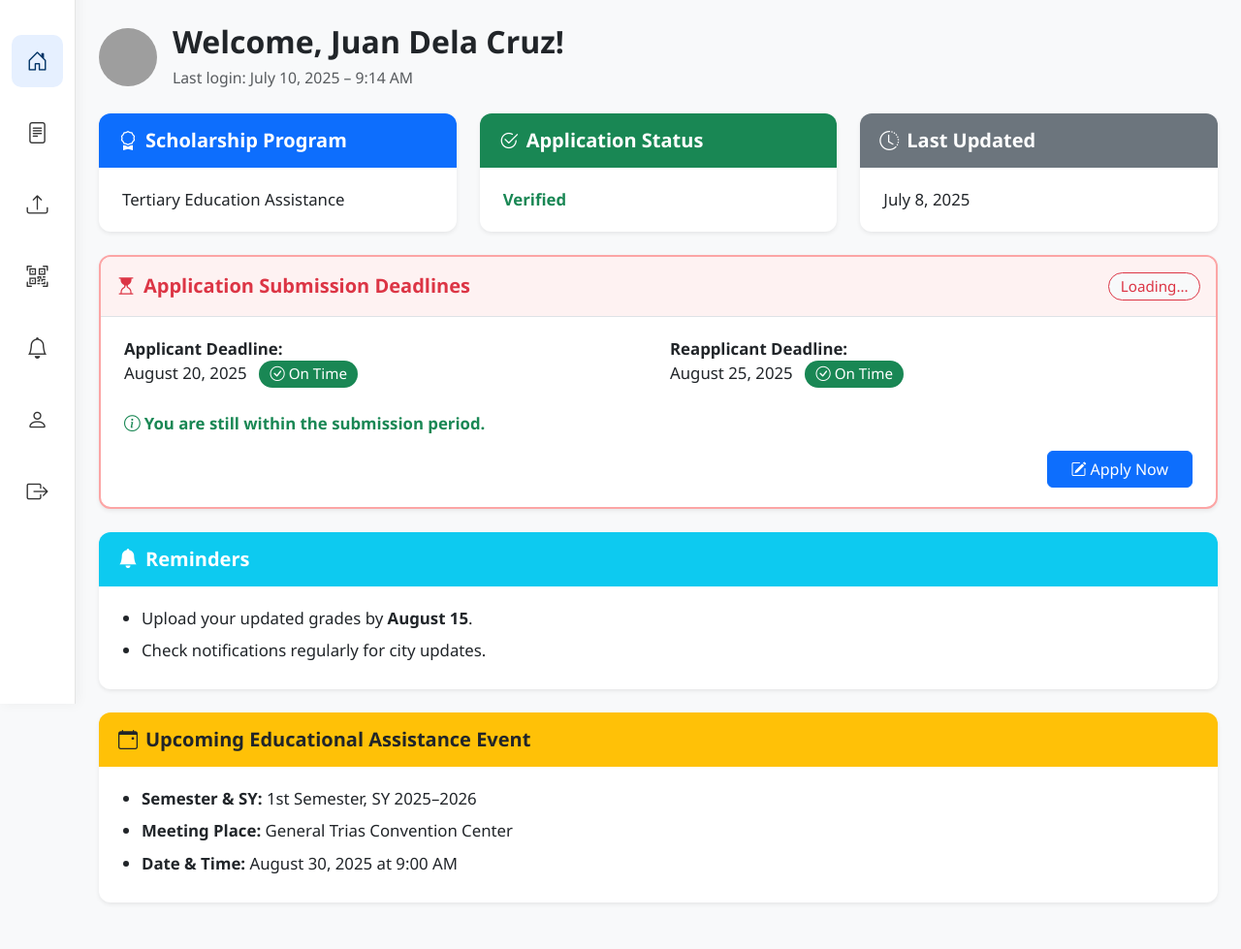
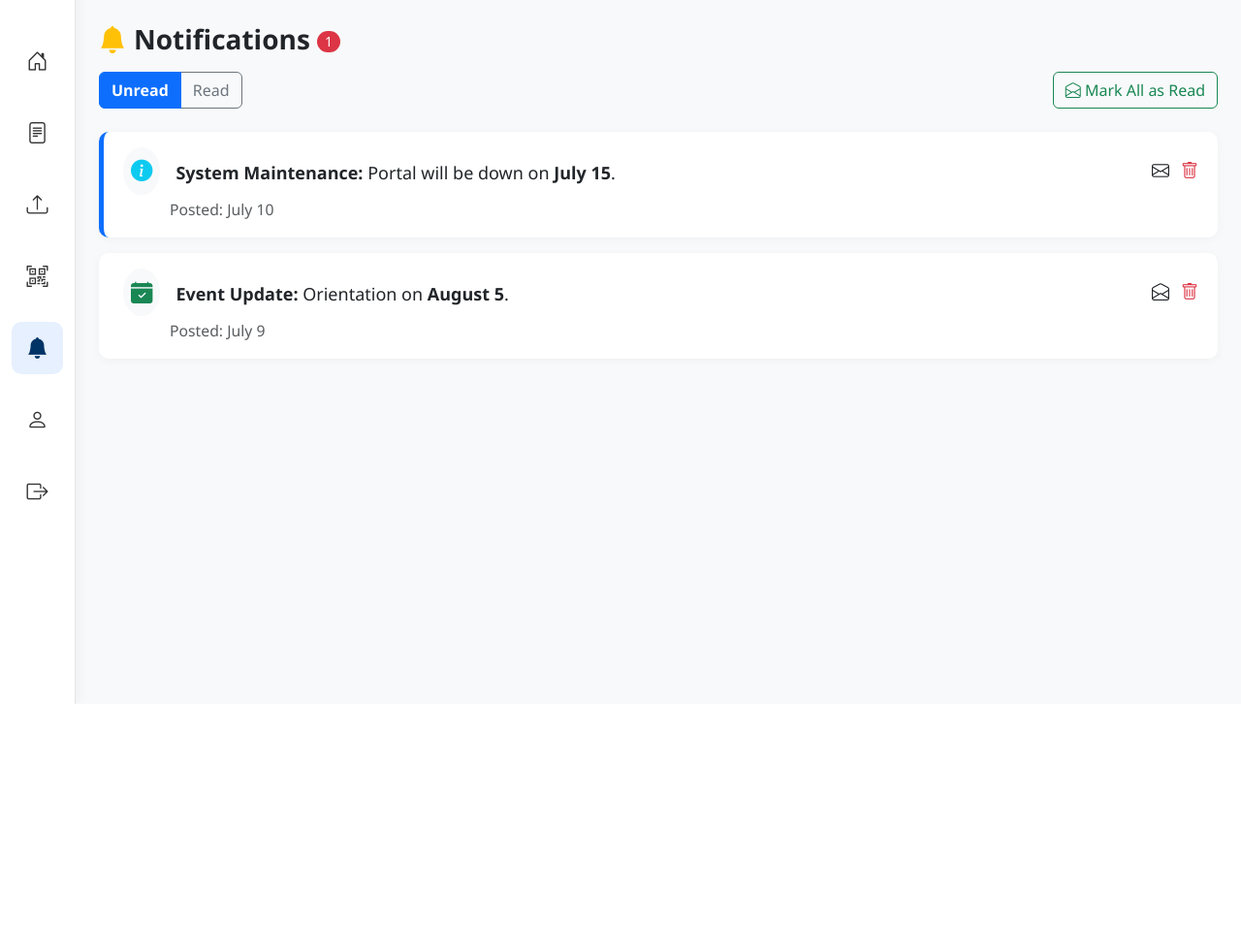
Before and after one commit to RojenSoliman/EducAid, a PHP site: page /user_html/homepage.html in a window 1280 px wide. Shown: the part 74-1053 px from the top of the page at 97% size. After the commit the page ends 800 px from the top, so only its background shows below. Run offline with PHP 8.4, Linux system fonts and the light colour scheme; grey boxes are pictures that could not be loaded.

Commit message:
last modification: 2023-10-01 12:00:00 UTC

```diff
--- a/assets/css/notifications.css
+++ b/assets/css/notifications.css
@@ -1,27 +1,60 @@
+/* notifications.css */
 * {
   box-sizing: border-box;
 }
 
 body {
-  font-family: 'Segoe UI', Tahoma, Geneva, Verdana, sans-serif;
   background-color: #f8f9fa;
   margin: 0;
   padding: 0;
+  font-family: 'Segoe UI', Tahoma, Geneva, Verdana, sans-serif;
 }
 
 .notifications-list {
   display: flex;
   flex-direction: column;
+  gap: 16px;
+  transition: all 0.3s ease;
 }
 
 .notification-card {
-  background: #ffffff;
+  background: #fff;
   border-radius: 10px;
   padding: 16px 20px;
-  margin-bottom: 16px;
-  box-shadow: 0 2px 10px rgba(0,0,0,0.04);
+  box-shadow: 0 2px 10px rgba(0, 0, 0, 0.04);
   transition: all 0.3s ease;
   border-left: 5px solid transparent;
+  opacity: 1;
+  transform: translateY(0);
+  animation: slideIn 0.3s ease forwards;
+}
+
+@keyframes slideIn {
+  from {
+    opacity: 0;
+    transform: translateY(15px);
+  }
+  to {
+    opacity: 1;
+    transform: translateY(0);
+  }
+}
+
+@keyframes slideOut {
+  from {
+    opacity: 1;
+    transform: translateY(0);
+    height: auto;
+    margin-bottom: 16px;
+    padding: 16px 20px;
+  }
+  to {
+    opacity: 0;
+    transform: translateY(20px);
+    height: 0;
+    margin: 0;
+    padding: 0;
+  }
 }
 
 .notification-card.unread {
@@ -34,11 +67,31 @@
 
 .notification-card:hover {
   transform: translateY(-2px);
-  box-shadow: 0 4px 14px rgba(0,0,0,0.06);
+  box-shadow: 0 4px 14px rgba(0, 0, 0, 0.06);
+}
+
+.notification-card.fade-out {
+  animation: slideOut 0.3s ease forwards;
+  pointer-events: none;
+  overflow: hidden;
 }
 
 .notification-header {
-  cursor: default;
+  cursor: pointer;
+}
+
+.notification-body {
+  padding-left: 42px;
+  margin-top: 12px;
+}
+
+.toggle-icon {
+  font-size: 20px;
+  transition: transform 0.3s ease;
+}
+
+.notification-card.expanded .toggle-icon {
+  transform: rotate(180deg);
 }
 
 .icon-box {
@@ -52,28 +105,50 @@
 }
 
 .action-buttons {
+  margin-left: auto;
   display: flex;
   gap: 12px;
-  font-size: 1.2rem;
 }
 
-/* Responsive Controls */
-.notification-actions-mobile {
-  display: none;
+#unread-count {
+  font-size: 14px;
+  padding: 4px 8px;
+  vertical-align: middle;
 }
 
-/* Desktop */
-@media (min-width: 768px) {
-  .notification-actions-desktop {
-    display: flex !important;
-  }
-
-  .notification-actions-mobile {
-    display: none !important;
-  }
+#empty-state {
+  padding: 40px 20px;
+  color: #6c757d;
+  text-align: center;
 }
 
-/* Mobile */
+.undo-snackbar {
+  position: fixed;
+  bottom: 20px;
+  left: 50%;
+  transform: translateX(-50%);
+  background: #343a40;
+  color: white;
+  padding: 10px 16px;
+  border-radius: 8px;
+  box-shadow: 0 4px 10px rgba(0, 0, 0, 0.2);
+  z-index: 9999;
+  display: none;
+  opacity: 0;
+  transition: opacity 0.3s ease;
+}
+
+.undo-snackbar.show {
+  display: block;
+  opacity: 1;
+}
+
+/* Button active state */
+.btn-group .btn.active {
+  font-weight: 600;
+}
+
+/* Responsive layout */
 @media (max-width: 767px) {
   .notification-actions-mobile {
     display: flex !important;
@@ -89,12 +164,14 @@
   .notification-actions-desktop {
     display: none !important;
   }
+}
 
-  .action-buttons {
-    font-size: 1.1rem;
+@media (min-width: 768px) {
+  .notification-actions-desktop {
+    display: flex !important;
   }
 
-  .notification-card {
-    padding: 14px 16px;
+  .notification-actions-mobile {
+    display: none !important;
   }
 }
--- a/assets/js/notifications.js
+++ b/assets/js/notifications.js
@@ -1,8 +1,11 @@
+// notifications.js
 document.addEventListener('DOMContentLoaded', function () {
   const unreadCountSpan = document.getElementById('unread-count');
   const markAllReadBtn = document.getElementById('mark-all-read');
   const filterButtons = document.querySelectorAll('.btn-group .btn');
-  const notificationCards = document.querySelectorAll('.notification-card');
+  const notificationList = document.querySelector('.notifications-list');
+  let lastDeleted = null;
+  let undoTimeout = null;
 
   function updateUnreadCount() {
     const unread = document.querySelectorAll('.notification-card.unread').length;
@@ -18,35 +21,70 @@
     updateUnreadCount();
   }
 
+  function showUndoSnackbar() {
+    const snackbar = document.getElementById('undo-snackbar');
+    snackbar.innerHTML = `Notification deleted. <button id="undo-btn" class="btn btn-sm btn-light ms-2">Undo</button>`;
+    snackbar.classList.add('show');
+
+    document.getElementById('undo-btn').onclick = function () {
+      if (lastDeleted) {
+        lastDeleted.classList.remove('fade-out');
+        notificationList.appendChild(lastDeleted);
+        lastDeleted = null;
+      }
+      clearTimeout(undoTimeout);
+      snackbar.classList.remove('show');
+      updateUnreadCount();
+    };
+
+    undoTimeout = setTimeout(() => {
+      if (lastDeleted) lastDeleted.remove();
+      lastDeleted = null;
+      snackbar.classList.remove('show');
+      updateUnreadCount();
+    }, 5000);
+  }
+
   function deleteNotification(button) {
     const card = button.closest('.notification-card');
     if (card) {
-      card.remove();
-      updateUnreadCount();
+      lastDeleted = card;
+      card.classList.add('fade-out');
+      showUndoSnackbar();
     }
   }
 
-  // Event listener: "Mark All as Read"
-  markAllReadBtn.addEventListener('click', markAllAsRead);
-
-  // Event listener: Delete buttons
+  // Attach delete event
   document.querySelectorAll('.bi-trash').forEach(button => {
     button.addEventListener('click', function () {
       deleteNotification(button);
     });
   });
 
-  // Event listener: Filter toggle
+  // Attach mark as read event
+  document.querySelectorAll('.bi-envelope').forEach(button => {
+    button.addEventListener('click', function () {
+      const card = button.closest('.notification-card');
+      card.classList.remove('unread');
+      card.classList.add('read');
+      updateUnreadCount();
+    });
+  });
+
+  // Filter toggle
+  const notificationCards = document.querySelectorAll('.notification-card');
   filterButtons.forEach(button => {
     button.addEventListener('click', () => {
       filterButtons.forEach(btn => btn.classList.remove('active'));
       button.classList.add('active');
 
       const isUnread = button.textContent.trim() === 'Unread';
+      const isRead = button.textContent.trim() === 'Read';
+
       notificationCards.forEach(card => {
         if (isUnread && !card.classList.contains('unread')) {
           card.style.display = 'none';
-        } else if (!isUnread && !card.classList.contains('read')) {
+        } else if (isRead && !card.classList.contains('read')) {
           card.style.display = 'none';
         } else {
           card.style.display = 'block';
@@ -55,6 +93,9 @@
     });
   });
 
-  // Initial count
+  // Mark All Read
+  markAllReadBtn.addEventListener('click', markAllAsRead);
+
+  // Initialize count
   updateUnreadCount();
 });
--- a/user_html/homepage.html
+++ b/user_html/homepage.html
@@ -1,16 +1,14 @@
+<!-- notification.html -->
 <!DOCTYPE html>
 <html lang="en">
 <head>
   <meta charset="UTF-8" />
-  <meta name="viewport" content="width=device-width, initial-scale=1.0"/>
-  <title>EducAid – Student Dashboard</title>
-
-  <!-- Bootstrap + Icons -->
+  <meta name="viewport" content="width=device-width, initial-scale=1.0" />
+  <title>EducAid – Notifications</title>
   <link href="https://cdn.jsdelivr.net/npm/bootstrap@5.3.0/dist/css/bootstrap.min.css" rel="stylesheet" />
   <link href="https://cdn.jsdelivr.net/npm/bootstrap-icons@1.10.5/font/bootstrap-icons.css" rel="stylesheet" />
-
-  <!-- Custom CSS -->
   <link rel="stylesheet" href="../assets/css/homepage.css" />
+  <link rel="stylesheet" href="../assets/css/notifications.css" />
 </head>
 <body>
   <div id="wrapper">
@@ -21,50 +19,16 @@
         <span class="logo_name">EducAid</span>
       </div>
       <ul class="nav-list">
-        <li class="nav-item active">
-          <a href="#">
-            <i class="bi bi-house-door icon"></i>
-            <span class="links_name">Dashboard</span>
-          </a>
-        </li>
-        <li class="nav-item">
-          <a href="#">
-            <i class="bi bi-file-text icon"></i>
-            <span class="links_name">Application Status</span>
-          </a>
-        </li>
-        <li class="nav-item">
-          <a href="#">
-            <i class="bi bi-upload icon"></i>
-            <span class="links_name">Upload Documents</span>
-          </a>
-        </li>
-        <li class="nav-item">
-          <a href="#">
-            <i class="bi bi-qr-code-scan icon"></i>
-            <span class="links_name">My QR Code</span>
-          </a>
-        </li>
-        <li class="nav-item">
-          <a href="notificaton.html">
-            <i class="bi bi-bell icon"></i>
-            <span class="links_name">Notifications</span>
-          </a>
-        </li>
-        <li class="nav-item">
-          <a href="#">
-            <i class="bi bi-person icon"></i>
-            <span class="links_name">Profile</span>
-          </a>
-        </li>
-        <li class="nav-item logout">
-          <a href="#">
-            <i class="bi bi-box-arrow-right icon"></i>
-            <span class="links_name">Logout</span>
-          </a>
-        </li>
+        <li class="nav-item"><a href="homepage.html"><i class="bi bi-house-door icon"></i><span class="links_name">Dashboard</span></a></li>
+        <li class="nav-item"><a href="#"><i class="bi bi-file-text icon"></i><span class="links_name">Application Status</span></a></li>
+        <li class="nav-item"><a href="#"><i class="bi bi-upload icon"></i><span class="links_name">Upload Documents</span></a></li>
+        <li class="nav-item"><a href="#"><i class="bi bi-qr-code-scan icon"></i><span class="links_name">My QR Code</span></a></li>
+        <li class="nav-item active"><a href="notification.html"><i class="bi bi-bell-fill icon"></i><span class="links_name">Notifications</span></a></li>
+        <li class="nav-item"><a href="#"><i class="bi bi-person icon"></i><span class="links_name">Profile</span></a></li>
+        <li class="nav-item logout"><a href="#"><i class="bi bi-box-arrow-right icon"></i><span class="links_name">Logout</span></a></li>
       </ul>
     </div>
+
     <div class="sidebar-backdrop d-none" id="sidebar-backdrop"></div>
 
     <!-- Page Content -->
@@ -76,117 +40,64 @@
       </nav>
 
       <div class="container-fluid py-4 px-4">
-        <!-- Header -->
-        <div class="d-flex align-items-center mb-4">
-          <img src="../assets/images/default/profile.png" class="rounded-circle me-3" width="60" height="60" alt="Student Profile">
-          <div>
-            <h2 class="fw-bold mb-1">Welcome, Juan Dela Cruz!</h2>
-            <small class="text-muted">Last login: July 10, 2025 – 9:14 AM</small>
-          </div>
+        <div class="d-flex justify-content-between align-items-center mb-3">
+          <h3 class="fw-bold mb-0"><i class="bi bi-bell-fill me-2 text-warning"></i>Notifications <span class="badge bg-danger" id="unread-count">2</span></h3>
         </div>
 
-        <!-- Dashboard Cards -->
-        <div class="row g-4 mb-4">
-          <div class="col-md-4">
-            <div class="custom-card shadow-sm">
-              <div class="custom-card-header bg-primary text-white">
-                <h5 class="mb-0"><i class="bi bi-award me-2"></i>Scholarship Program</h5>
-              </div>
-              <div class="custom-card-body">
-                Tertiary Education Assistance
+        <!-- Desktop Controls -->
+        <div class="notification-actions-desktop d-none d-md-flex justify-content-between align-items-center mb-4">
+          <div class="btn-group" role="group">
+            <button class="btn btn-outline-primary active">Unread</button>
+            <button class="btn btn-outline-secondary">Read</button>
+          </div>
+          <button id="mark-all-read" class="btn btn-outline-success">
+            <i class="bi bi-envelope-open"></i> Mark All as Read
+          </button>
+        </div>
+
+        <!-- Mobile Controls -->
+        <div class="notification-actions-mobile d-flex d-md-none mb-3">
+          <button class="btn btn-outline-primary flex-fill me-1">Unread</button>
+          <button class="btn btn-outline-secondary flex-fill mx-1">Read</button>
+          <button class="btn btn-outline-success flex-fill ms-1" id="mark-all-read">
+            <i class="bi bi-envelope-open"></i>
+          </button>
+        </div>
+
+        <!-- Notifications -->
+        <div class="notifications-list">
+          <div class="notification-card unread">
+            <div class="d-flex justify-content-between align-items-center notification-header">
+              <div><span class="icon-box text-info bg-light me-3"><i class="bi bi-info-circle-fill"></i></span><strong>System Maintenance:</strong> Portal will be down on <b>July 15</b>.</div>
+              <div class="action-buttons">
+                <i class="bi bi-envelope" role="button" title="Mark as Read"></i>
+                <i class="bi bi-trash text-danger" role="button" title="Delete"></i>
               </div>
             </div>
+            <div class="text-muted small ms-5 mt-1">Posted: July 10</div>
           </div>
-          <div class="col-md-4">
-            <div class="custom-card shadow-sm">
-              <div class="custom-card-header bg-success text-white">
-                <h5 class="mb-0"><i class="bi bi-check2-circle me-2"></i>Application Status</h5>
-              </div>
-              <div class="custom-card-body text-success fw-semibold">
-                Verified
+
+          <div class="notification-card read">
+            <div class="d-flex justify-content-between align-items-center notification-header">
+              <div><span class="icon-box text-success bg-light me-3"><i class="bi bi-calendar-check-fill"></i></span><strong>Event Update:</strong> Orientation on <b>August 5</b>.</div>
+              <div class="action-buttons">
+                <i class="bi bi-envelope-open" role="button" title="Already Read"></i>
+                <i class="bi bi-trash text-danger" role="button" title="Delete"></i>
               </div>
             </div>
-          </div>
-          <div class="col-md-4">
-            <div class="custom-card shadow-sm">
-              <div class="custom-card-header bg-secondary text-white">
-                <h5 class="mb-0"><i class="bi bi-clock-history me-2"></i>Last Updated</h5>
-              </div>
-              <div class="custom-card-body">
-                July 8, 2025
-              </div>
-            </div>
-          </div>
-        </div>
-
-        <div id="deadline-section" class="custom-card border border-2 border-danger-subtle mb-4 shadow-sm">
-          <div class="p-3 d-flex justify-content-between align-items-center bg-danger-subtle border-bottom" data-bs-toggle="collapse" data-bs-target="#deadline-body" style="cursor: pointer;">
-            <h5 class="mb-0 text-danger fw-bold">
-              <i class="bi bi-hourglass-top me-2"></i>Application Submission Deadlines
-            </h5>
-            <span class="badge bg-light text-danger border border-danger" id="deadline-badge">Loading...</span>
-          </div>
-
-          <div id="deadline-body" class="collapse show">
-            <div class="custom-card-body">
-              <div class="row gy-3">
-                <div class="col-md-6">
-                  <p><strong>Applicant Deadline:</strong><br>August 20, 2025
-                    <span class="badge bg-success ms-2"><i class="bi bi-check-circle me-1"></i>On Time</span>
-                  </p>
-                </div>
-                <div class="col-md-6">
-                  <p><strong>Reapplicant Deadline:</strong><br>August 25, 2025
-                    <span class="badge bg-success ms-2"><i class="bi bi-check-circle me-1"></i>On Time</span>
-                  </p>
-                </div>
-              </div>
-              <p class="text-success fw-semibold mt-3">
-                <i class="bi bi-info-circle me-1"></i>You are still within the submission period.
-              </p>
-              <div class="text-end mt-3">
-                <a href="apply_now.html" class="btn btn-primary px-4">
-                  <i class="bi bi-pencil-square me-1"></i>Apply Now
-                </a>
-              </div>
-            </div>
-          </div>
-        </div>
-
-
-        <!-- Reminders -->
-        <div class="custom-card mb-4 shadow-sm">
-          <div class="custom-card-header bg-info text-white">
-            <h5 class="mb-0"><i class="bi bi-bell-fill me-2"></i>Reminders</h5>
-          </div>
-          <div class="custom-card-body">
-            <ul class="mb-0">
-              <li>Upload your updated grades by <strong>August 15</strong>.</li>
-              <li>Check notifications regularly for city updates.</li>
-            </ul>
-          </div>
-        </div>
-
-        <!-- Educational Event -->
-        <div class="custom-card mb-4 shadow-sm">
-          <div class="custom-card-header bg-warning text-dark">
-            <h5 class="mb-0"><i class="bi bi-calendar-event me-2"></i>Upcoming Educational Assistance Event</h5>
-          </div>
-          <div class="custom-card-body">
-            <ul class="mb-0">
-              <li><strong>Semester & SY:</strong> 1st Semester, SY 2025–2026</li>
-              <li><strong>Meeting Place:</strong> General Trias Convention Center</li>
-              <li><strong>Date & Time:</strong> August 30, 2025 at 9:00 AM</li>
-            </ul>
+            <div class="text-muted small ms-5 mt-1">Posted: July 9</div>
           </div>
         </div>
       </div>
     </section>
   </div>
 
-  <!-- JS -->
+  <!-- Snackbar for Undo -->
+  <div id="undo-snackbar" class="undo-snackbar"></div>
+
+  <!-- JS Files -->
   <script src="https://cdn.jsdelivr.net/npm/bootstrap@5.3.0/dist/js/bootstrap.bundle.min.js"></script>
   <script src="../assets/js/homepage.js"></script>
-  <script src="../assets/js/deadline.js"></script>
+  <script src="../assets/js/notifications.js"></script>
 </body>
 </html>
```
